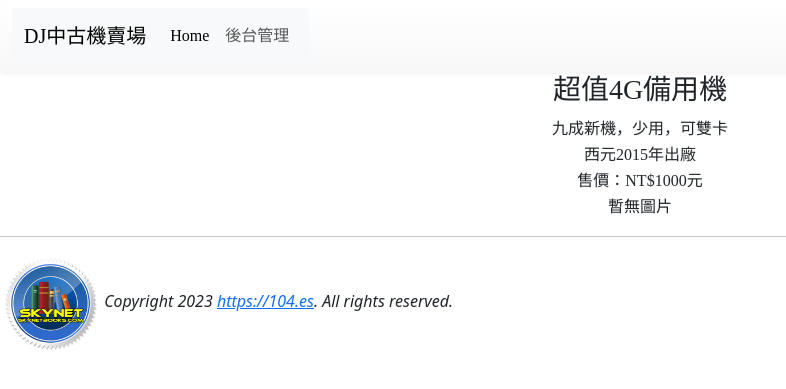
After one commit to skynettw/dj4book, a Django app: page /detail/1 in a window 1280 px wide. The commit adds this page. Shown: the top 389 px of the page, without its empty margins (0-786 px from the left). Run offline with Django 4.2, Linux system fonts and the light colour scheme; data comes from the database, SQL or seed files in the repository; both versions use the stored data as it was after the commit; some libraries are stand-ins or nearby versions.

Commit message:
dj4ch07 add some codes

```diff
--- a/dj4ch07/dj4ch07/dj4ch07/settings.py
+++ b/dj4ch07/dj4ch07/dj4ch07/settings.py
@@ -122,6 +122,9 @@ STATICFILES_DIRS = [
     BASE_DIR / 'static'
 ]
 
+MEDIA_ROOT = BASE_DIR / 'media'
+MEDIA_URL = 'media/'
+
 # Default primary key field type
 # https://docs.djangoproject.com/en/4.1/ref/settings/#default-auto-field
 
--- a/dj4ch07/dj4ch07/dj4ch07/urls.py
+++ b/dj4ch07/dj4ch07/dj4ch07/urls.py
@@ -1,8 +1,11 @@
 from django.contrib import admin
 from django.urls import path
 from mysite import views
+from django.conf import settings
+from django.conf.urls.static import static
 
 urlpatterns = [
     path('admin/', admin.site.urls),
+    path('detail/<int:id>', views.detail, name = 'detail-url'),
     path('', views.index),
-]
+] + static(settings.MEDIA_URL, document_root=settings.MEDIA_ROOT)
--- a/dj4ch07/dj4ch07/mysite/models.py
+++ b/dj4ch07/dj4ch07/mysite/models.py
@@ -16,11 +16,12 @@ class PModel(models.Model):
         return self.name
 
 class Product(models.Model):
-    pmodel = models.ForeignKey(PModel, on_delete=models.CASCADE)
-    nickname = models.CharField(max_length=15, default='超值二手機')
+    pmodel = models.ForeignKey(PModel, on_delete=models.CASCADE, verbose_name='型號')
+    nickname = models.CharField(max_length=15, default='超值二手機', verbose_name='摘要')
     description = models.TextField(default='暫無說明')
-    year = models.PositiveIntegerField(default=2016)
-    price = models.PositiveIntegerField(default=0)
+    year = models.PositiveIntegerField(default=2016, verbose_name='出廠年份')
+    price = models.PositiveIntegerField(default=0, verbose_name='價格')
+
 
     def __str__(self):
         return self.nickname
@@ -29,6 +30,7 @@ class PPhoto(models.Model):
     product = models.ForeignKey(Product, on_delete=models.CASCADE)
     description = models.CharField(max_length=20, default='產品照片')
     url = models.URLField(default='http://i.imgur.com/Z230eeq.png')
+    media = models.CharField(max_length=100, default="")
 
     def __str__(self):
         return self.description
--- a/dj4ch07/dj4ch07/mysite/views.py
+++ b/dj4ch07/dj4ch07/mysite/views.py
@@ -1,4 +1,14 @@
 from django.shortcuts import render
+from mysite import models
 
 def index(request):
-	return render(request, "index.html", locals())
+    products = models.Product.objects.all()
+    return render(request, 'index.html', locals())
+
+def detail(request, id):
+    try:
+        product = models.Product.objects.get(id=id)
+        images = models.PPhoto.objects.filter(product=product)
+    except:
+        pass
+    return render(request, 'detail.html', locals())
--- /dev/null
+++ b/dj4ch07/dj4ch07/templates/base.html
@@ -0,0 +1,27 @@
+<!-- base.html (dj4ch07 project) -->
+<!DOCTYPE html>
+<html>
+<head>
+    <meta charset='utf-8'>
+    <title>{% block title %}{% endblock %}</title>
+<!-- Latest compiled and minified CSS -->
+<link href="https://cdn.jsdelivr.net/npm/bootstrap@5.3.0-alpha1/dist/css/bootstrap.min.css" rel="stylesheet" integrity="sha384-GLhlTQ8iRABdZLl6O3oVMWSktQOp6b7In1Zl3/Jr59b6EGGoI1aFkw7cmDA6j6gD" crossorigin="anonymous">
+
+<!-- Optional theme -->
+<link rel="stylesheet" href="https://maxcdn.bootstrapcdn.com/bootstrap/3.3.6/css/bootstrap-theme.min.css" integrity="sha384-fLW2N01lMqjakBkx3l/M9EahuwpSfeNvV63J5ezn3uZzapT0u7EYsXMjQV+0En5r" crossorigin="anonymous">
+
+<!-- Latest compiled and minified JavaScript -->
+<script src="https://cdn.jsdelivr.net/npm/bootstrap@5.3.0-alpha1/dist/js/bootstrap.bundle.min.js" integrity="sha384-w76AqPfDkMBDXo30jS1Sgez6pr3x5MlQ1ZAGC+nuZB+EYdgRZgiwxhTBTkF7CXvN" crossorigin="anonymous"></script>
+<style>
+h1, h2, h3, h4, h5, p, div {
+    font-family: 微軟正黑體;
+}
+</style>
+</head>
+<body>
+{% include "header.html" %}
+{% block content %}{% endblock %}
+{% include "footer.html" %}
+<script src="https://code.jquery.com/jquery-3.1.0.min.js" integrity="sha256-cCueBR6CsyA4/9szpPfrX3s49M9vUU5BgtiJj06wt/s=" crossorigin="anonymous"></script>
+</body>
+</html>
--- /dev/null
+++ b/dj4ch07/dj4ch07/templates/detail.html
@@ -0,0 +1,30 @@
+<!-- detail.html (dj4ch07 project) -->
+{% extends "base.html" %}
+{% block title %}{{product.nickname | default:"找不到指定的手機"}}{% endblock %}
+{% block content %}
+<div class='container' align=center>
+{% if product %}
+<table>
+    <tr><td align=center><h3>{{ product.nickname }}</h3></td></tr>
+    <tr><td align=center>{{ product.description }}</td></tr>
+    <tr><td align=center>西元{{ product.year }}年出廠</td></tr>
+    <tr><td align=center>售價：NT${{ product.price }}元</td></tr>
+    {% for image in images %}
+        {% if forloop.first %}
+            <tr><td align=center>
+        {% endif %}
+            {% comment %} <img src='{{ image.url }}' width=350><br> {% endcomment %}
+            <img src="/media/{{image.media}}" width=350><br>
+        {% if forloop.last %}
+            </td></tr>
+        {% endif %}
+    {% empty %}
+        <tr><td align=center>暫無圖片</td></tr>
+    {% endfor %}
+</table>
+{% else %}
+<h2>找不到指定的手機</h2>
+{% endif %}
+
+</div>
+{% endblock %}
--- /dev/null
+++ b/dj4ch07/dj4ch07/templates/footer.html
@@ -0,0 +1,5 @@
+<!-- footer.html (dj4ch07 project) -->
+<hr>
+{% load static %}
+<img src="{% static "images/logo.png" %}" width=100>
+<em>Copyright 2023 <a href='https://104.es'>https://104.es</a>. All rights reserved.</em>
--- /dev/null
+++ b/dj4ch07/dj4ch07/templates/header.html
@@ -0,0 +1,19 @@
+<!-- header.html (dj4ch07 project) -->
+<nav class='navbar navbar-default'>
+    <div class='container-fluid'>
+        <nav class="navbar navbar-expand-lg bg-body-tertiary">
+            <div class="container-fluid">
+              <a class="navbar-brand" href="#"> DJ中古機賣場</a>
+              <button class="navbar-toggler" type="button" data-bs-toggle="collapse" data-bs-target="#navbarNavAltMarkup" aria-controls="navbarNavAltMarkup" aria-expanded="false" aria-label="Toggle navigation">
+                <span class="navbar-toggler-icon"></span>
+              </button>
+              <div class="collapse navbar-collapse" id="navbarNavAltMarkup">
+                <div class="navbar-nav">
+                  <a class="nav-link active" aria-current="page" href="/">Home</a>
+                  <a class="nav-link" href="/admin">後台管理</a>
+                </div>
+              </div>
+            </div>
+          </nav>
+    </div>
+</nav>
```
Also changed, not shown: dj4ch07/dj4ch07/mysite/admin.py (+6 -1 lines), dj4ch07/dj4ch07/templates/index.html (+29 -1 lines), dj4ch07/dj4ch07/db.sqlite3, dj4ch07/dj4ch07/media/z301.jpg (added), dj4ch07/dj4ch07/media/z302.jpg (added), dj4ch07/dj4ch07/mysite/migrations/0002_pphoto_media.py (added), dj4ch07/dj4ch07/static/images/logo.png (added).
